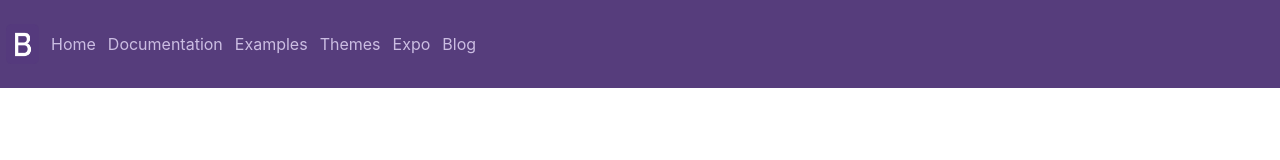
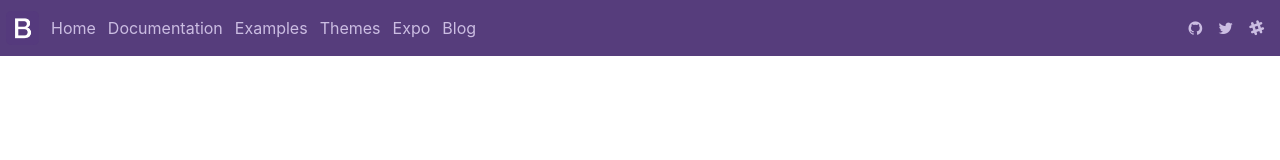
Before and after one commit to afaf98/Bootstrap-Navbar-Style, a plain HTML site: page index.html in a window 1280 px wide. Drawn offline with Linux system fonts and the light colour scheme.

Commit message:
Add Icons navbar-right + style

```diff
--- a/index.html
+++ b/index.html
@@ -3,7 +3,12 @@
   <head>
     <meta charset="UTF-8" />
     <meta name="viewport" content="width=device-width, initial-scale=1.0" />
+
     <link rel="stylesheet" href="style.css" />
+    <link
+      rel="stylesheet"
+      href="https://cdnjs.cloudflare.com/ajax/libs/font-awesome/4.7.0/css/font-awesome.min.css"
+    />
     <title>Bootstraap Navbar</title>
   </head>
   <body>
@@ -17,7 +22,11 @@
         <a href="/Expo">Expo</a>
         <a href="/Blog">Blog</a>
       </div>
-      <div class="Navbar-right"></div>
+      <div class="Navbar-right">
+        <i class="fa fa-github"></i>
+        <i class="fa fa-twitter"></i>
+        <i class="fa fa-slack"></i>
+      </div>
     </div>
   </body>
 </html>
--- a/style.css
+++ b/style.css
@@ -11,7 +11,7 @@ body {
 /* Navbar boxes */
 
 .Navbar {
-  height: 11vh;
+  height: 7vh;
   background-color: #563d7c;
   display: flex;
   flex-direction: row;
@@ -20,11 +20,19 @@ body {
 
 .Navbar-right {
   width: 30vw;
+  color: #cbbde2;
+  display: flex;
+  justify-content: flex-end;
+  align-items: center;
+}
+
+.Navbar-right i {
+  margin-right: 1rem;
 }
 
 .Navbar-left-logo {
   width: 33px;
-  height: 5vh;
+  height: 60%;
   margin-left: 6px;
 }
 
```
